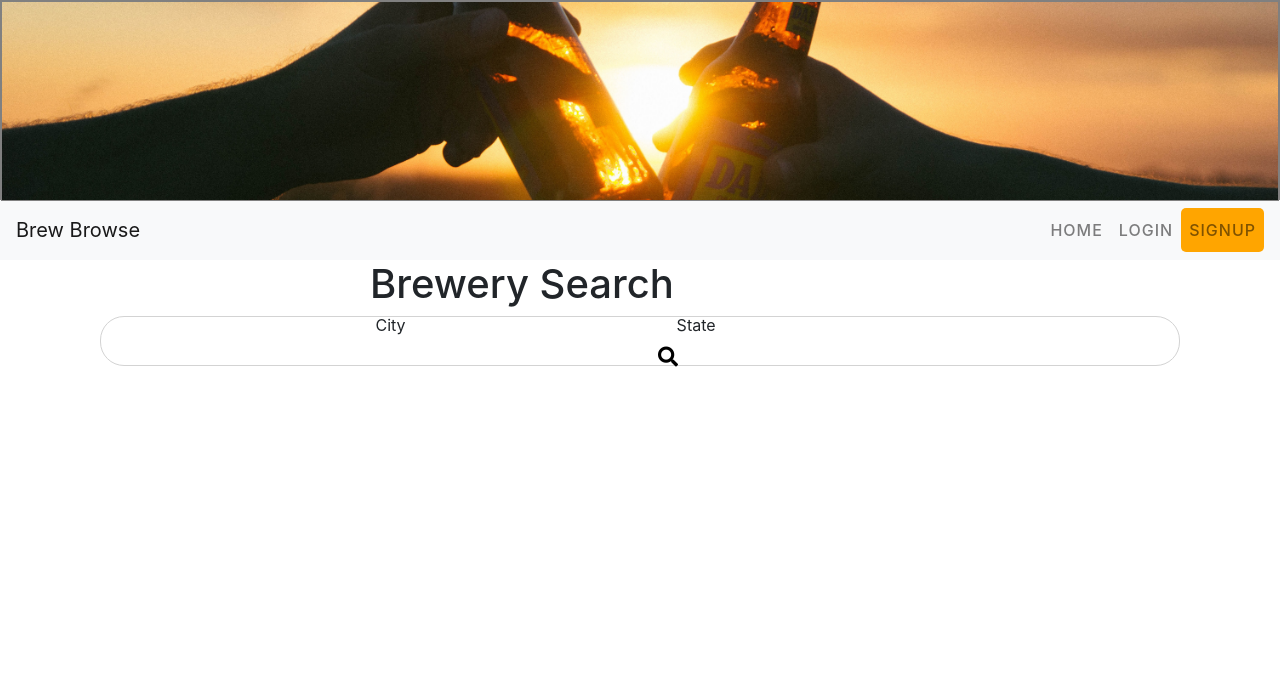
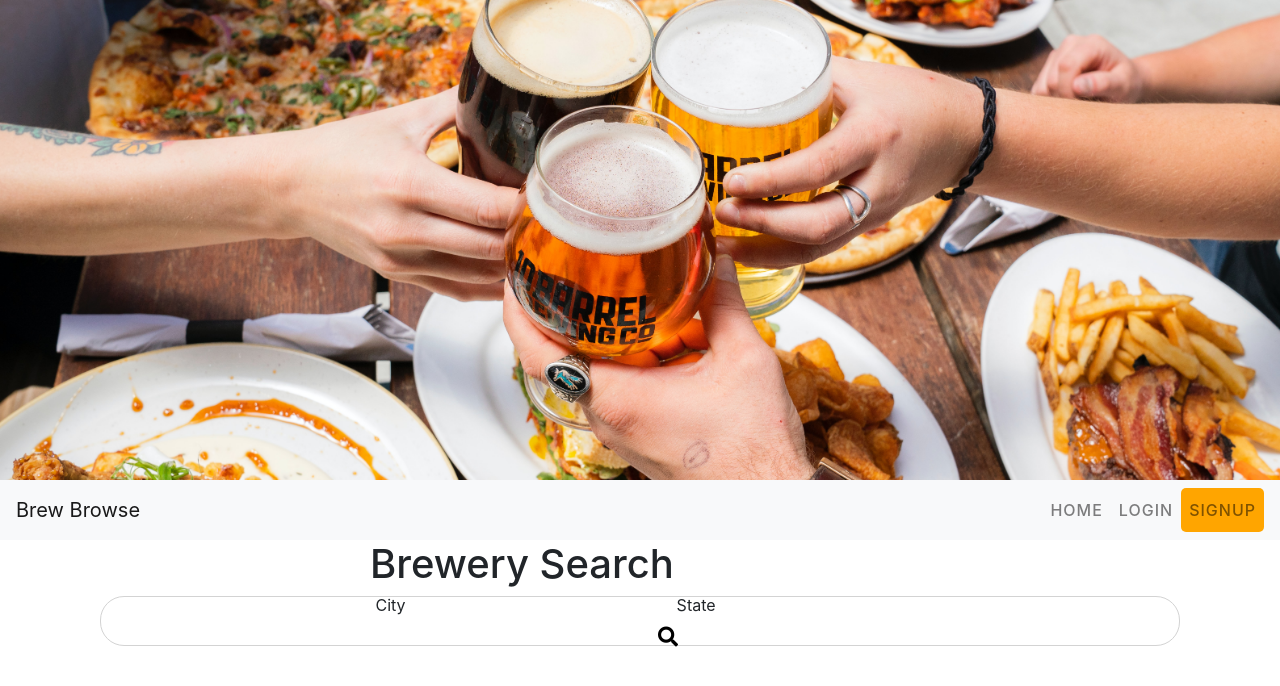
Before and after one commit to Zanuv/brew-browse, a Flask app: page / in a window 1280 px wide. Shown: the top 686 px of the page. Run offline with Flask 2, Linux system fonts and the light colour scheme; data that the repository does not hold is empty; some libraries are stand-ins or nearby versions.

Commit message:
changed banner

```diff
--- a/static/style.css
+++ b/static/style.css
@@ -1,26 +1,16 @@
 
  .banner {
     width: 100%;
-    height: 25vh; /* adjust to your desired height */
+    height: 60vh; /* adjust to your desired height */
     object-fit: cover;
     position: relative;
-    z-index: 1;
-    border-style: solid;
-    border-width: 1px;
-    border-color: gray;
-    background-size: 100%;
   }
 
   .banner-img {
     width: 100%;
-    height: 25vh; /* adjust to your desired height */
+    height: 60vh; /* adjust to your desired height */
     object-fit: cover;
     position: relative;
-    z-index: 1;
-    border-style: solid;
-    border-width: 1px;
-    border-color: gray;
-    background-size: 100%;
   }
 
   header {
```
Also changed, not shown: static/banner.jpg, 1 other file.
